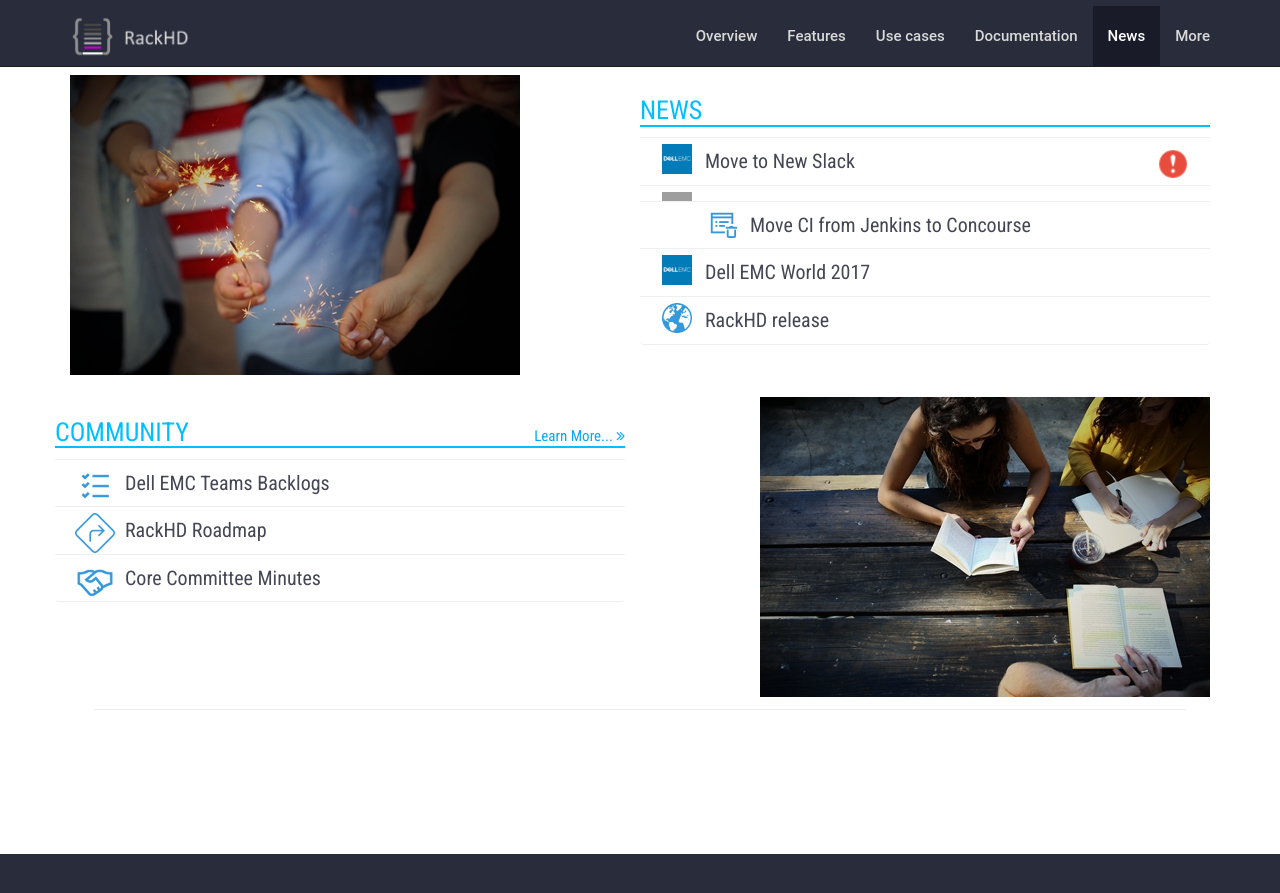
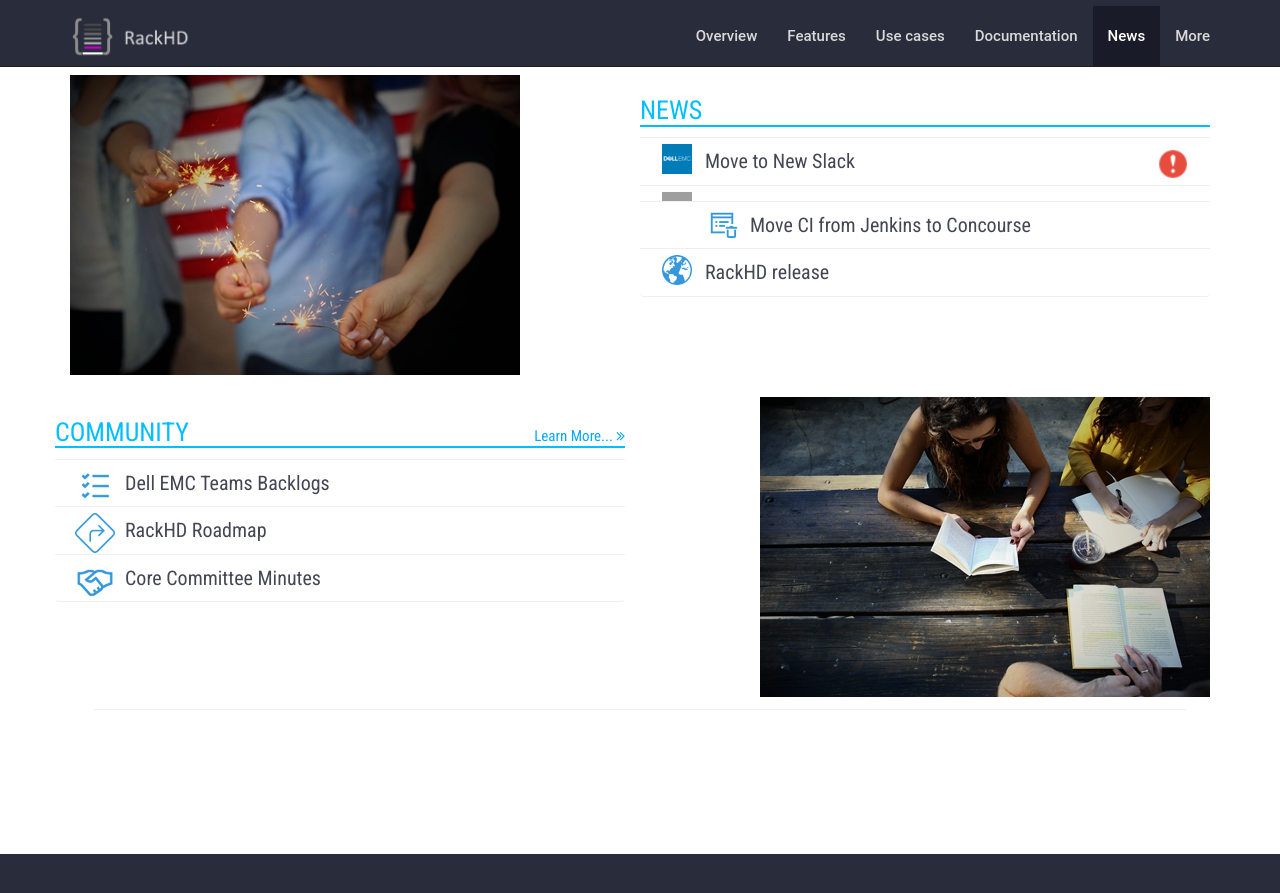
Before and after one commit to yaolingling/yaolingling.github.io, a Jekyll site: the page built from index.html, in a window 1280 px wide and 900 px high, scrolled down 4489 px. Shown: the top 893 px of the window. Built offline with Jekyll 4.4.1, drawn with Linux system fonts in a browser that asks for light colours; grey boxes are pictures that could not be loaded.

Commit message:
change latestDate

```diff
--- a/_includes/news.html
+++ b/_includes/news.html
@@ -20,7 +20,7 @@
                         {% assign flag = "true" %}
                         {% for post in site.posts %}
                             {% capture postDate %}{{post.date | date: '%Y %b %-d' }}{% endcapture %}
-                            {% capture latestDate%}{{'2017-05-01' | date: '%Y %b %-d'}}{% endcapture%}
+                            {% capture latestDate%}{{'2017-10-01' | date: '%Y %b %-d'}}{% endcapture%}
                             {% if postDate >= latestDate %}
                             <a href="#portfolioModal-{{ post.modal-id }}" data-toggle="modal" class="list-group-item list-group-item-fixed-border">
                             <img src="img/news/{{post.icon}}" style="margin-right:13px;margin-left: 2px; height:30px; width:30px;float: left;">
```
